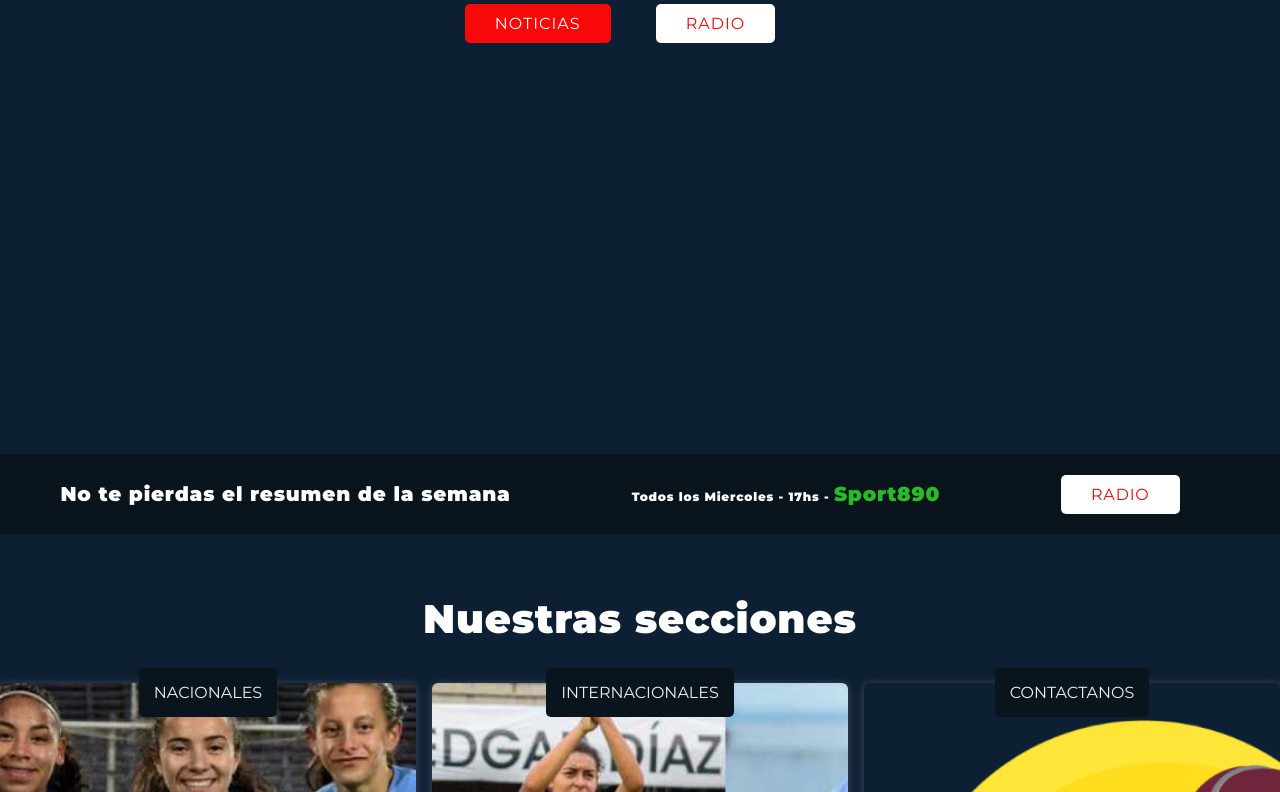
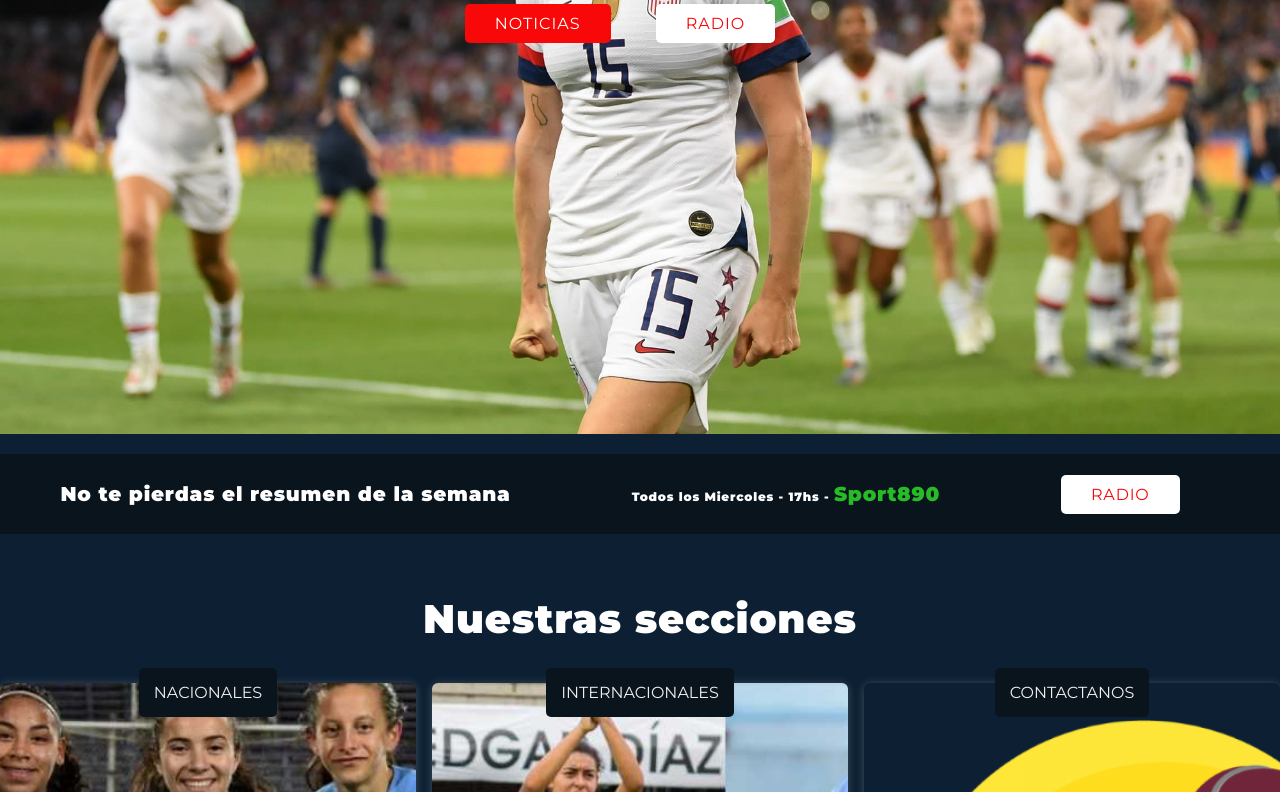
Before and after one commit to Clavij05/Clavij05.github.io, a plain HTML site: page index.html in a window 1280 px wide. Shown: the part 366-1158 px from the top of the page. Drawn offline with nearby package versions, Linux system fonts and the light colour scheme; files that its build step writes are made by us from their sources.

Commit message:
solucionando img 4

```diff
--- a/scss/partials/_index.scss
+++ b/scss/partials/_index.scss
@@ -8,7 +8,7 @@ body{
 header{
     width: 100%;
     height: 100vh;
-    background-image: url(./img/portada-cabecera.jpg);
+    background-image: url(../img/portada.jpg);
     background-repeat: no-repeat;
     background-position: center;
     background-size: cover;
```
Also changed, not shown: scss/styles.css.
